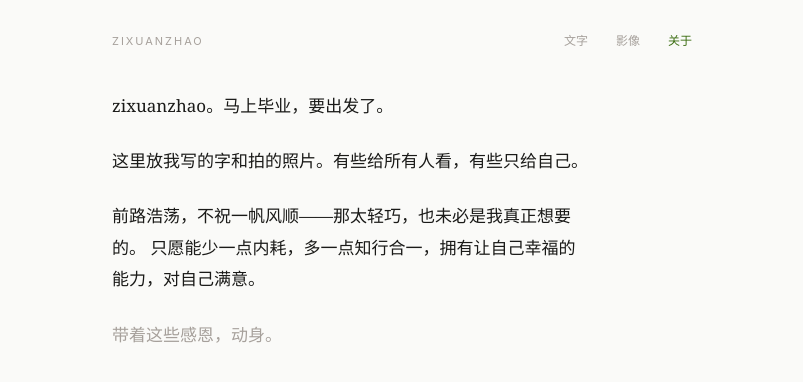
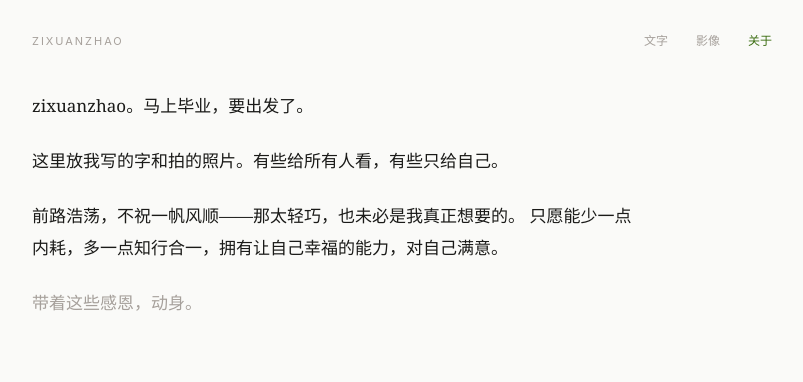
Before and after one commit to zhaozixuan03/zixuanzhao, a Next.js app: page /about in a window 1280 px wide. Shown: the top 382 px of the page, without its empty margins (238-1041 px from the left). Built offline with nearby package versions, Linux system fonts and the light colour scheme; no server answers.

Commit message:
Adjust layout dimensions in About page

```diff
--- a/app/about/page.tsx
+++ b/app/about/page.tsx
@@ -5,9 +5,9 @@ export default async function About() {
   const authed = await isAuthenticated()
 
   return (
-    <main className="max-w-[620px] mx-auto px-5 pb-20">
+    <main className="max-w-[680px] xl:max-w-[780px] mx-auto px-5 pb-20">
       <Nav isAuthed={authed} />
-      <article className="post-content max-w-[480px]">
+      <article className="post-content max-w-[600px]">
         <p>
           zixuanzhao。马上毕业，要出发了。
         </p>
```
